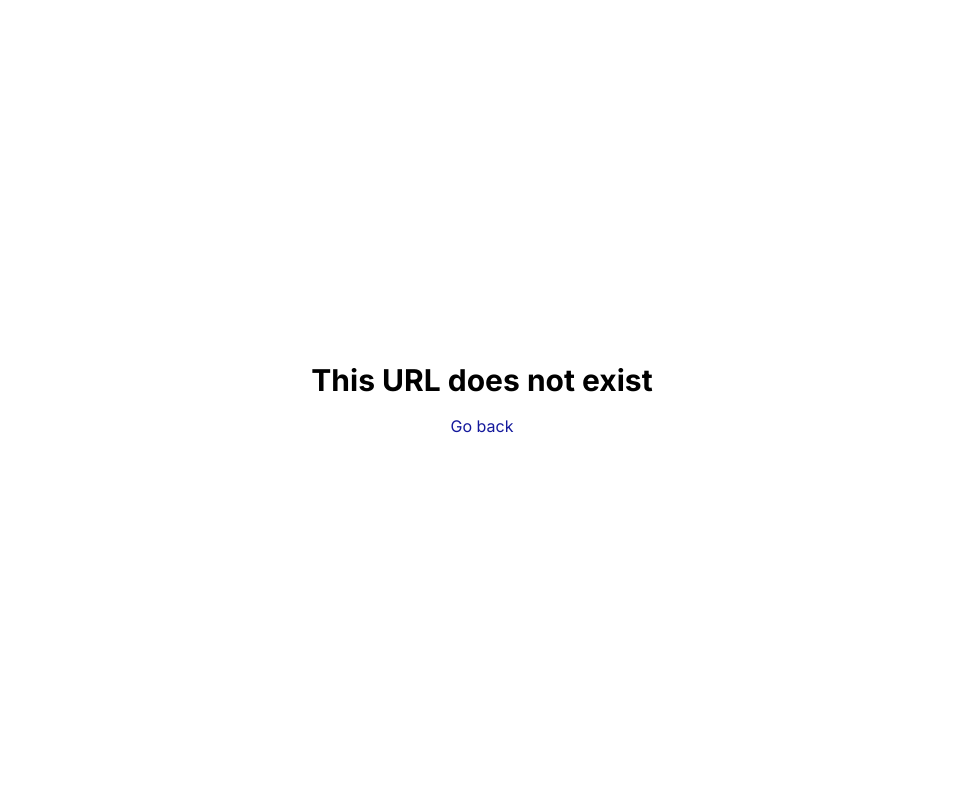
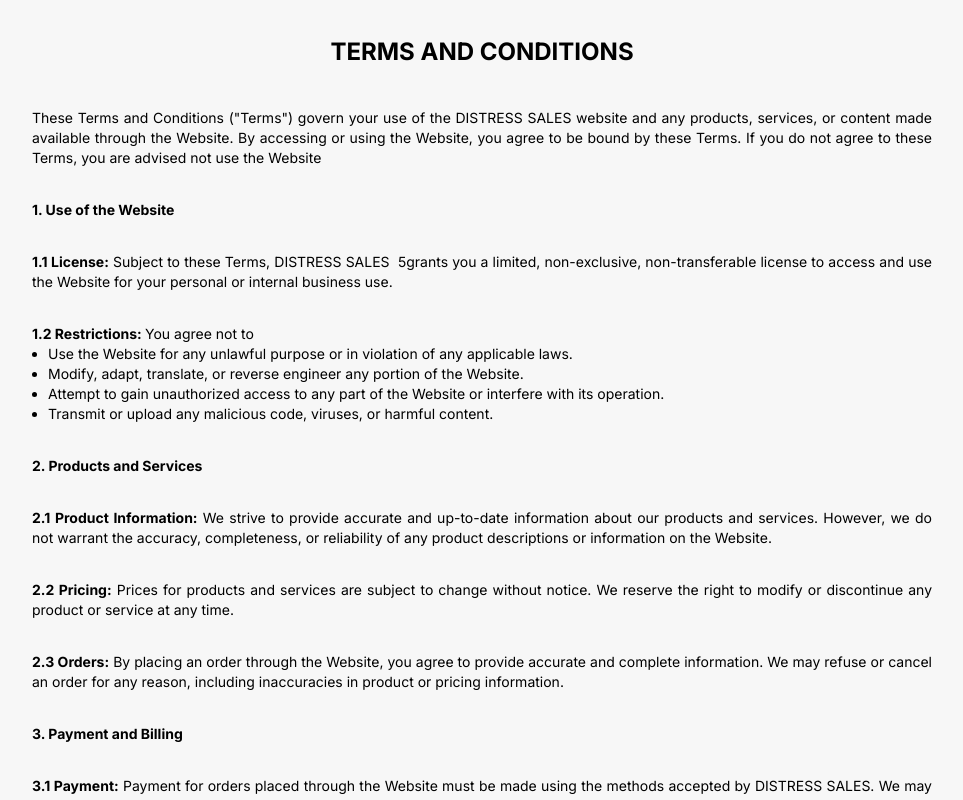
Before and after one commit to Mikkybeardless/Maradona-seller, a React (Vite) app: page /terms in a window 1280 px wide. Shown: the whole page, without its empty margins (158-1121 px from the left). Built offline with nearby package versions, Linux system fonts and the light colour scheme.

Commit message:
Termase and Conditions page done

```diff
--- a/src/App.tsx
+++ b/src/App.tsx
@@ -55,6 +55,7 @@
 import Deposit from "./pages/seller/WalletDeposit";
 import Withdraw from "./pages/seller/WalletWithdraw";
 import ReturnPolicy from "./pages/ReturnPolicy";
+import Terms from "./pages/Terms";
 import { RootState } from "./redux/store";
 
 function App() {
@@ -68,6 +69,7 @@
           <Route path="login" element={<Login />} />
           <Route path="contact" element={<ContactUs />} />
           <Route path="return-policy" element={<ReturnPolicy />} />
+          <Route path="terms" element={<Terms />} />
           <Route path="reset-password" element={<ResetPassword />} />
         </Route>
 
--- a/src/pages/ReturnPolicy.tsx
+++ b/src/pages/ReturnPolicy.tsx
@@ -23,7 +23,7 @@
         </div>
 
         {/* Page Content  */}
-        <div className="mt-10 p-5 lg:px-24 flex flex-col items-center gap-y-10">
+        <div className="mt-10 p-5 lg:px-24 flex flex-col items-center gap-y-10 text-justify">
             <h1 className="text-2xl font-bold">Return Policy</h1>
             <div className="w-full md:w-5/6 lg:w-3/4 text-sm">
                 <p className="">
--- a/src/pages/Terms.tsx
+++ b/src/pages/Terms.tsx
@@ -2,16 +2,147 @@
 import Navbar from "../components/Navbar";
 import Footer from "../components/Footer";
 
-import { FaInstagram, FaTwitter  } from "react-icons/fa6";
-import { LuPhoneCall } from "react-icons/lu";
-import { MdOutlineEmail } from "react-icons/md";
-import { GrFacebookOption } from "react-icons/gr";
+import { FaChevronRight, FaInstagram, FaTwitter  } from "react-icons/fa6";
+import { Link, useNavigate, useLocation } from "react-router-dom";
 
 export default function Terms() {
 
+      const navigate = useNavigate();
+      const location = useLocation();
+      const { pathname } = location;
+
   return (
     <div className="w-full h-screen overflow-y-auto overflow-x-hidden custom-scrollbar flex flex-col bg-[#F7F7F7]">
+            {/* Page Content  */}
+            <div className="mt-4 p-5 lg:px-10 flex flex-col items-center gap-y-10 text-justify">
+                <h1 className="text-2xl font-bold">TERMS AND CONDITIONS</h1>
+                <div className="w-full md:w-5/6 lg:w-3/4 text-sm">
+                    <p className="">
+                        These Terms and Conditions ("Terms") govern your use of the DISTRESS SALES website and any products,
+                        services, or content made available through the Website. By accessing or using the Website,
+                        you agree to be bound by these Terms. If you do not agree to these Terms, you are advised not use the Website
+                    </p>
 
-    </div>
+                    <div className="mt-8">
+                        <p className="font-bold">1. Use of the Website</p>
+                        <p className="mt-8">
+                            <span className="font-bold">1.1 License:</span> Subject to these Terms, DISTRESS SALES  5grants you a limited, non-exclusive, non-transferable license to access and use the Website for your personal or internal business use.
+                        </p>
+
+                        <p className="mt-8">
+                            <span className="font-bold">1.2 Restrictions: </span>You agree not to
+                        </p>
+                        <ul className="list-disc pl-4">
+                            <li>Use the Website for any unlawful purpose or in violation of any applicable laws.</li>
+                            <li>Modify, adapt, translate, or reverse engineer any portion of the Website.</li>
+                            <li>Attempt to gain unauthorized access to any part of the Website or interfere with its operation.</li>
+                            <li>Transmit or upload any malicious code, viruses, or harmful content.</li>
+                        </ul>
+                    </div>
+
+                    <div className="mt-8">
+                        <p className="font-bold">2. Products and Services</p>
+                        <p className="mt-8">
+                            <span className="font-bold">2.1 Product Information:</span> We strive to provide accurate and up-to-date information about our products and services. However, we do not warrant the accuracy, completeness, or reliability of any product descriptions or information on the Website.
+                        </p>
+                        <p className="mt-8">
+                            <span className="font-bold">2.2 Pricing:</span> Prices for products and services are subject to change without notice. We reserve the right to modify or discontinue any product or service at any time.
+                        </p>
+                        <p className="mt-8">
+                            <span className="font-bold">2.3 Orders:</span>  By placing an order through the Website, you agree to provide accurate and complete information. We may refuse or cancel an order for any reason, including inaccuracies in product or pricing information.
+                        </p>
+
+
+                    </div>
+
+                    <div className="mt-8">
+                        <p className="font-bold">3. Payment and Billing</p>
+                        <p className="mt-8">
+                            <span className="font-bold">3.1 Payment:</span> Payment for orders placed through the Website must be made using the methods accepted by DISTRESS SALES. We may store and use your payment information in accordance with our Privacy Policy.
+                        </p>
+
+                        <p className="mt-8">
+                            <span className="font-bold">3.2 Billing</span> By providing your payment information, you authorize us to charge your account for the total amount of your order (including any applicable taxes and shipping charges).
+                        </p>
+                    </div>
+
+                    <div className="mt-8">
+                        <p className="font-bold">4. Shipping and Delivery</p>
+                        <p className="mt-8">
+                            <span className="font-bold">4.1 Shipping:</span> We will ship products to the address provided by you during the order process. Shipping times and methods are estimated and not guaranteed unless otherwise specified.
+                        </p>
+                        <p className="mt-8">
+                            <span className="font-bold">4.2 Risk of Loss:</span> The risk of loss and title for products purchased from us pass to you upon delivery to the carrier.
+                        </p>
+                    </div>
+
+                    <div className="mt-8">
+                        <p className="font-bold">5. Returns and Refunds</p>
+                        <p className="mt-8">
+                            <span className="font-bold">5.1 Return Policy:</span>  Our return policy is outlined separately on the Website. By placing an order, you agree to the terms of our return policy.
+                        </p>
+                        <p className="mt-8">
+                            <span className="font-bold">5.2 Refunds:</span>  Refunds will be issued in accordance with our refund policy. We reserve the right to refuse refunds or returns if the product does not meet our return criteria.
+                        </p>
+                    </div>
+
+                    <div className="mt-8">
+                        <p className="font-bold">6. Privacy</p>
+                        <p className="mt-8">
+                            <span className="font-bold">6.1 Privacy Policy</span> Your use of the Website is also governed by our Privacy Policy, which is incorporated into these Terms by reference. By using the Website, you consent to the collection, use, and sharing of information as described in the Privacy Policy.
+                        </p>
+                    </div>
+
+                    <div className="mt-8">
+                        <p className="font-bold">7. Intellectual Property</p>
+                        <p className="mt-8">
+                            <span className="font-bold">7.1 Ownership: </span>  The Website and its original content, features, and functionality are owned by AROSOFT INTERNATIONAL LIMITED and are protected by intellectual property laws.
+                        </p>
+                        <p className="mt-8">
+                            <span className="font-bold">7.2 Trademarks: </span>  All trademarks, service marks, and logos used and displayed on the Website are registered and unregistered trademarks of DS DISTRESS SALES. You may not use or display any trademarks without our prior written consent
+                        </p>
+                    </div>
+
+                    <div className="mt-8">
+                        <p className="font-bold">8. Limitation of Liabilit</p>
+                        <p className="mt-8">
+                            <span className="font-bold">8.1 Disclaimer:</span> To the fullest extent permitted by law, AROSOFT INTERNATIONAL LIMITED disclaims all warranties, express or implied, regarding the Website and its use
+                        </p>
+                        <p className="mt-8">
+                            <span className="font-bold">8.2 Limitation of Liability:</span> DISTRESS SALES shall not be liable for any indirect, incidental, special, consequential, or punitive damages arising out of or in connection with your use of the Website, even if advised of the possibility of such damages.
+                        </p>
+                    </div>
+
+                    <div className="mt-8">
+                        <p className="font-bold">9. Governing Law</p>
+                        <p className="mt-8">
+                            <span className="font-bold">9.1 Jurisdiction: </span> These Terms shall be governed by and construed in accordance with the laws of Nigeria, without regard to its conflict of law principles.
+                        </p>
+                    </div>
+
+                    <div className="mt-8">
+                        <p className="font-bold">10. Changes to Terms</p>
+                        <p className="mt-8">
+                            <span className="font-bold">10.1 Modification</span> DISTRESS SALES reserves the right to modify or revise these Terms at any time. Any changes will be effective immediately upon posting on the Website. Your continued use of the Website following the posting of changes constitutes your acceptance of such changes
+                        </p>
+                    </div>
+
+                    <div className="mt-8">
+                        <p className="font-bold">11. Contact Us</p>
+                        <p className="mt-8">
+                            <span className="font-bold">11.1 Questions:</span>  If you have any questions about these Terms, please contact us at <span className="font-bold">no1distresssales@gmail.com </span>
+                        </p>
+                    </div>
+                </div>
+
+                <div className="w-full md:w-5/6 lg:w-3/4 flex justify-center md:justify-end mt-24 mb-10">
+                    <div className="flex flex-col md:flex-row gap-4">
+                        <div  onClick={() => navigate(-1)} className="transition-all duration-300 ease-in-out text-[#E65800] border border-[#E65800] text-xs flex justify-center items-center px-10 py-3 rounded cursor-pointer hover:scale-110">Go Back</div>
+                        <div className="transition-all duration-300 ease-in-out text-white bg-[#E65800] text-xs flex justify-center items-center px-10 py-3 rounded cursor-pointer hover:scale-110">Accept</div>
+                    </div>
+                </div>
+            </div>
+
+        </div>
   );
 }
```
